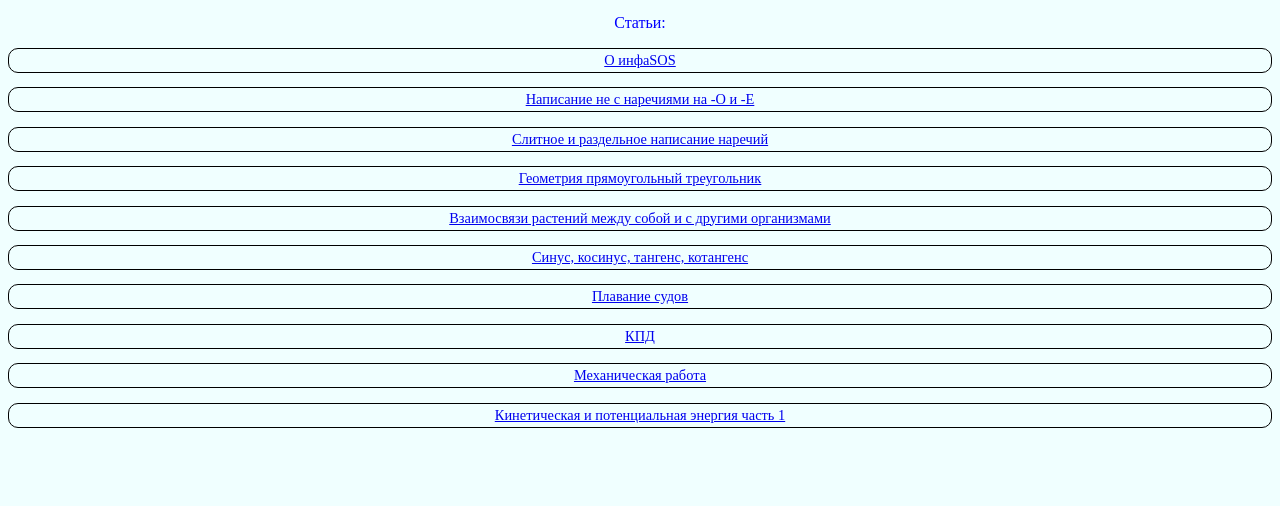
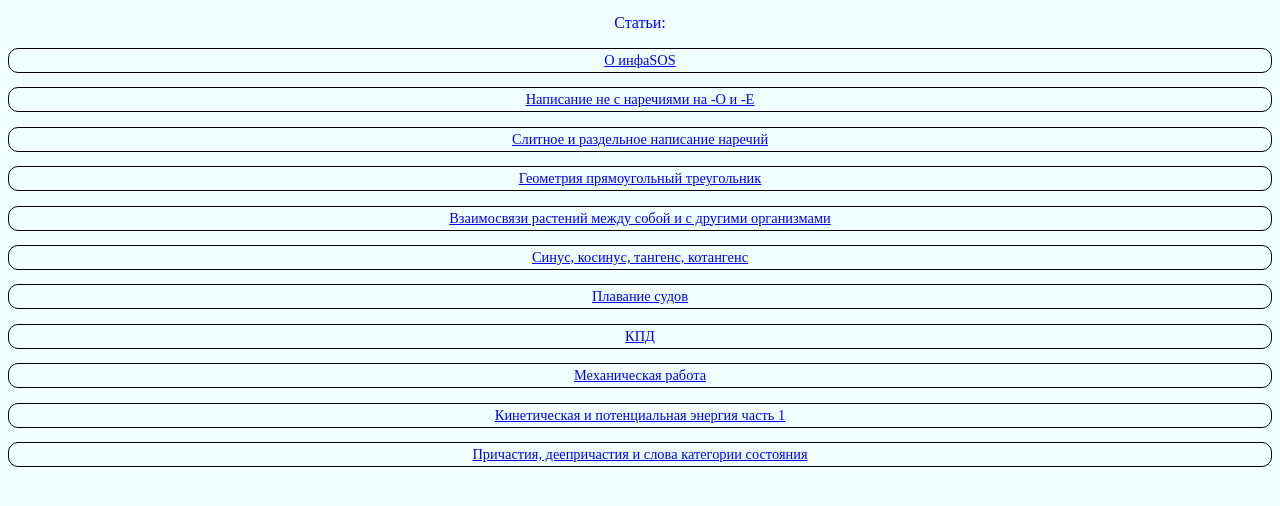
Before and after one commit to Robot-Programmer-lab/infoSOS.github.io, a plain HTML site: page index.html in a window 1280 px wide. Shown: the part 70-576 px from the top of the page. Drawn offline with Linux system fonts and the light colour scheme.

Commit message:
Update index.html

```diff
--- a/index.html
+++ b/index.html
@@ -21,6 +21,7 @@
     <center><p class = "text"><a href="fisika1.html">КПД</a></p></center>
     <center><p class = "text"><a href="mecanic_work.html">Механическая работа</a></p></center>
     <center><p class = "text"><a href="energy.html">Кинетическая и потенциальная энергия часть 1</a></p></center>
+ <center><p class = "text"><a href="russian3.html">Причастия, деепричастия и слова категории состояния</a></p></center>
 
 </body>
 </html>
```
